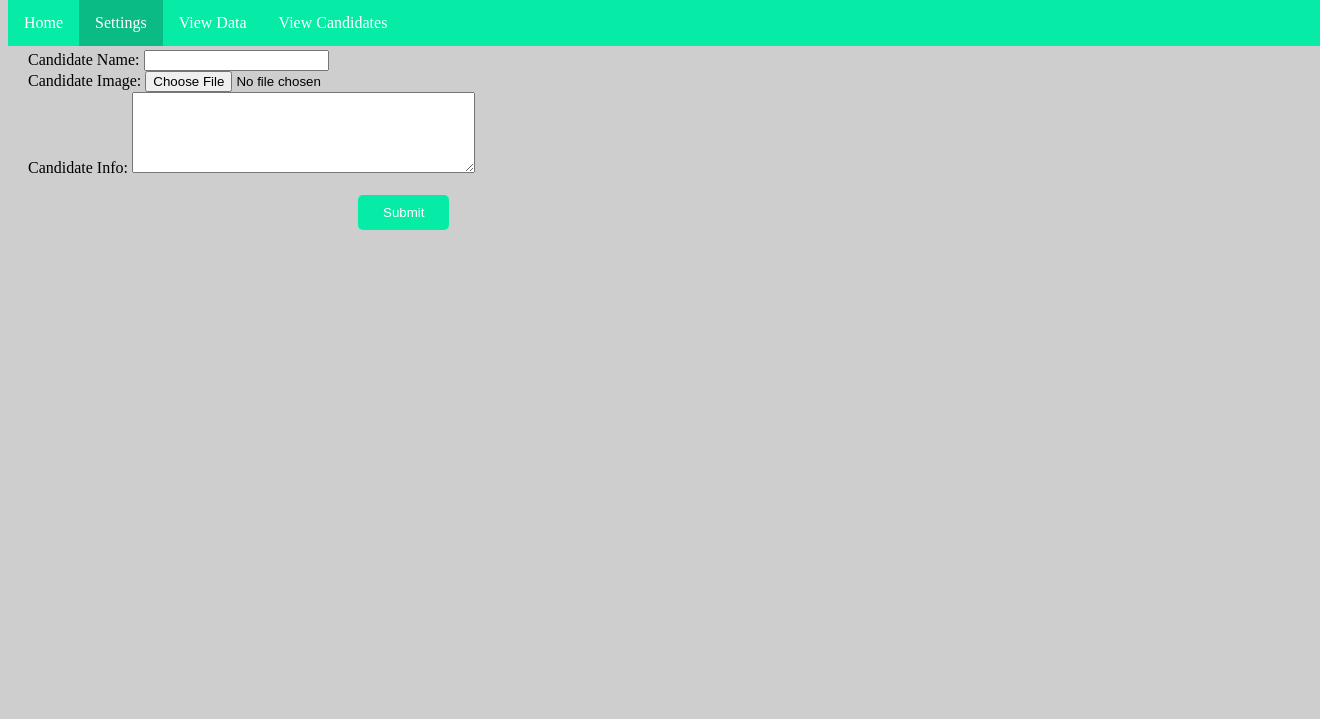
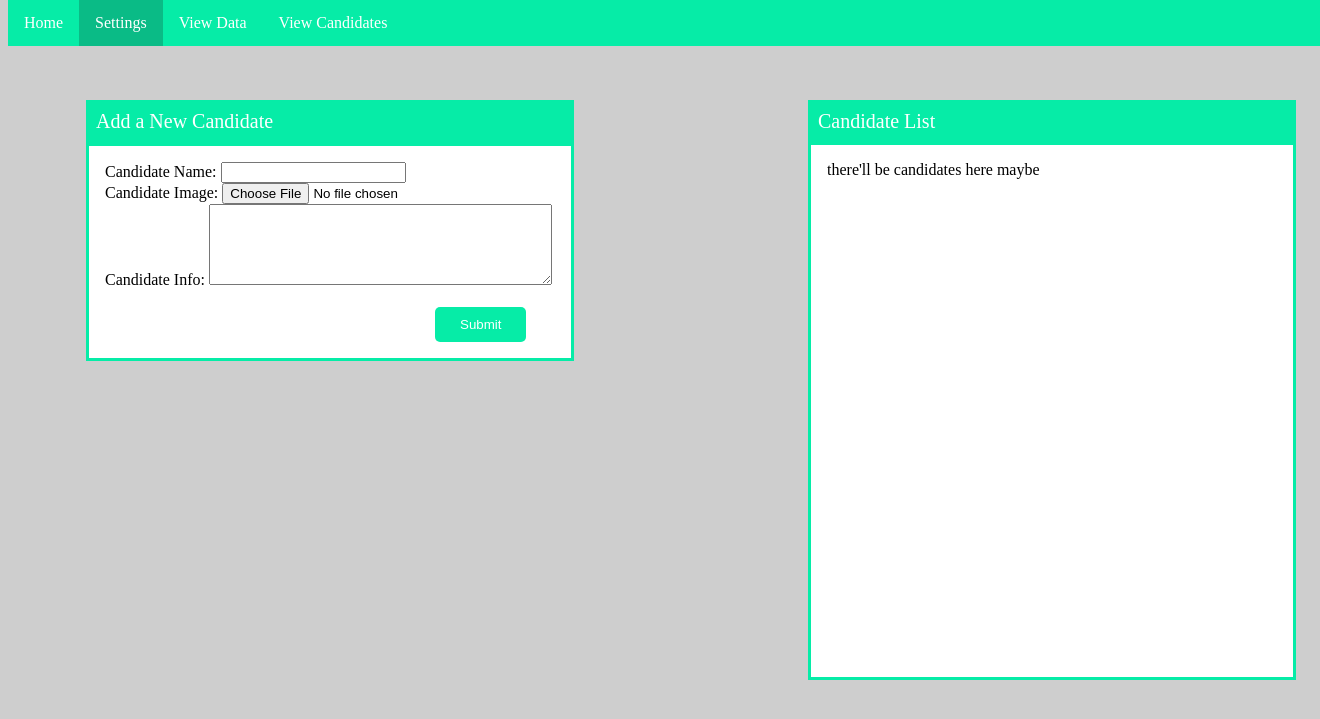
Before and after one commit to DavidCastillo2/ncfCaucusApp, a Flask app: page /addie in a window 1320 px wide. Shown: the top 719 px of the page. Run offline with Flask 2, Linux system fonts and the light colour scheme.

Commit message:
aesthetics update

```diff
--- a/templates/addie.html
+++ b/templates/addie.html
@@ -53,7 +53,27 @@
             color: white
         }
 
+        form {
+		margin-left: 8px;
+		margin-top: 30px;
+		padding: 1em 1em;
+		border: 3px solid #06ECA7;
+		background:#fff;
+		width: 450px;
+		position: relative;
+		left: 50px;
+		}
 
+	  .addnew {
+		background: #06ECA7;
+		color: white;
+		width: 468px;
+		margin-left: 8px;
+		font-size: 20px;
+		position: relative;
+		left: 50px;
+		top: 30px;
+	    }
 
         input[type="text.largeForm"] {
             padding: 20px 10px;
@@ -73,18 +93,44 @@
             input[type="submit"]:hover {
                 background-color: #0ABB86
             }
+
+        .view {
+            background: #06ECA7;
+            color: white;
+            width: 468px;
+            margin-left: 8px;
+            position: absolute;
+            top: 80px;
+            left: 800px;
+            font-size: 20px;
+        }
+
+        .viewbox {
+            margin-left: 8px;
+            padding: 1em 1em;
+            border: 3px solid #06ECA7;
+            background:#fff;
+            width: 450px;
+            height: 500px;
+            position: absolute;
+            top: 126px;
+            left: 800px;
+        }
+
     </style>
 </head>
 <body>
 
     <ul>
-        <li><a href="default.asp">Home</a></li>
-        <li><a class="active" href="news.asp">Settings</a></li>
-        <li><a href="contact.asp">View Data</a></li>
-        <li><a href="about.asp">View Candidates</a></li>
+      <li><a href="/">Home</a></li>
+      <li><a class="active" href="#">Settings</a></li>
+      <li><a href="/Data">View Data</a></li>
+      <li><a href="/Candidates">View Candidates</a></li>
     </ul>
 
     <div style="padding:20px;margin-top:30px;">
+
+    <p class ="addnew">Add a New Candidate</p>
 
         <form action="#">
             <label for="cName">Candidate Name: </label>
@@ -100,6 +146,10 @@
             <input type="submit" value="Submit">
         </form>
 
+        <p class ="view">Candidate List</p>
+
+        <p class ="viewbox">there'll be candidates here maybe</p>
+
         <p>
 
         </p>
```
